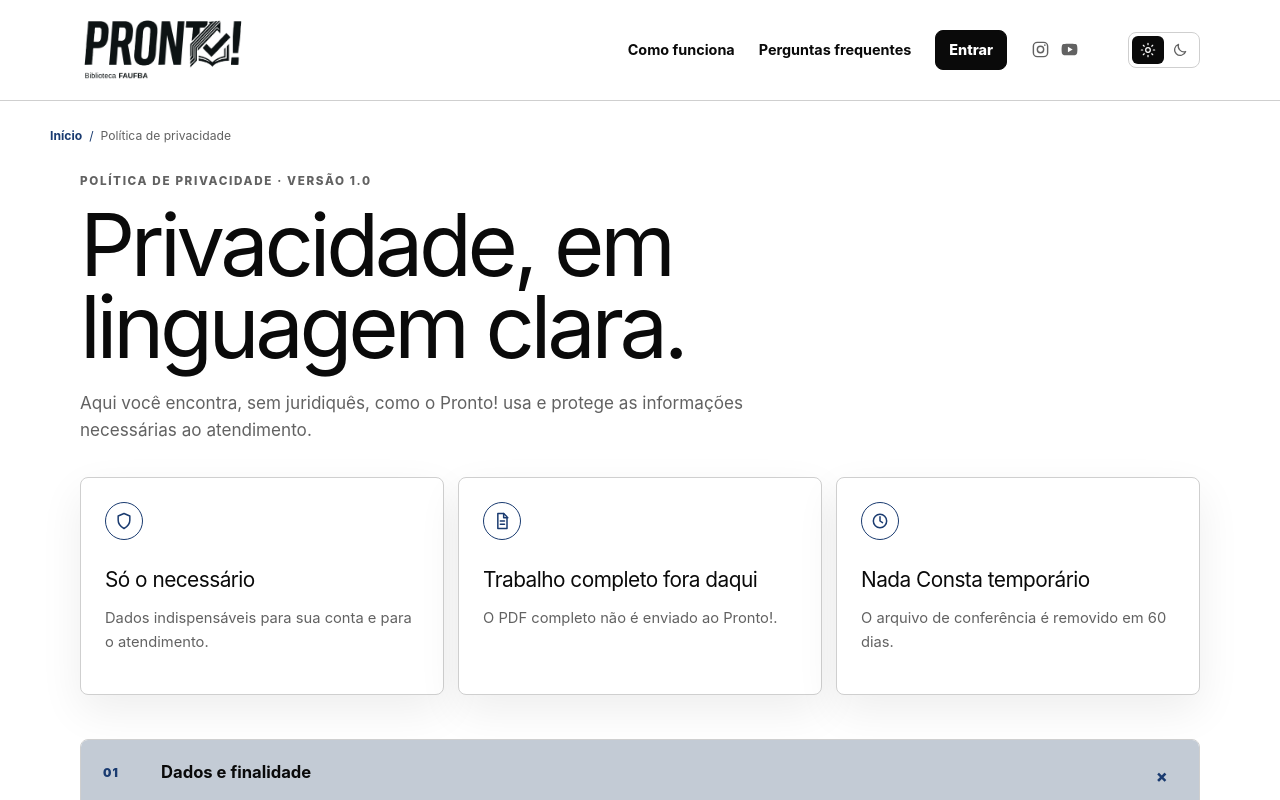
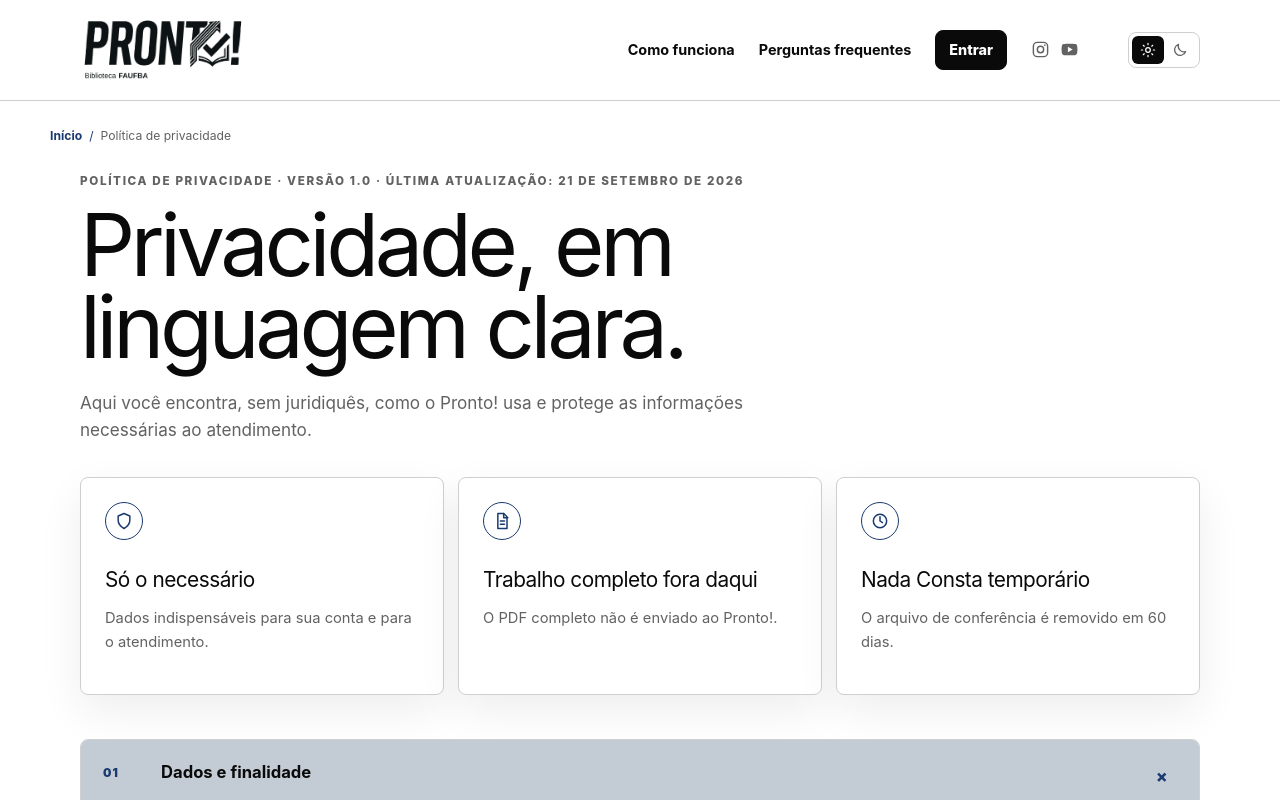
Before and after one commit to ramondavi/codex-projetos, a Next.js app: page /politica-de-privacidade in a window 1280 px wide. Shown: the top 800 px of the page. Built offline with nearby package versions, Linux system fonts and the light colour scheme; no server answers.

Commit message:
docs: finaliza aviso de privacidade

```diff
--- a/src/app/politica-de-privacidade/page.tsx
+++ b/src/app/politica-de-privacidade/page.tsx
@@ -21,13 +21,13 @@ function SummaryIcon({ name }: { name: string }) {
 export default function PrivacyNoticePage() {
   return <><SiteHeader /><main className="privacy-page">
     <header className="container privacy-hero">
-      <p className="eyebrow">Política de privacidade · versão 1.0</p><h1>Privacidade, em linguagem clara.</h1>
+      <p className="eyebrow">Política de privacidade · versão 1.0 · última atualização: 21 de setembro de 2026</p><h1>Privacidade, em linguagem clara.</h1>
       <p className="privacy-hero__lead">Aqui você encontra, sem juridiquês, como o Pronto! usa e protege as informações necessárias ao atendimento.</p>
     </header>
     <section className="container privacy-summary" aria-label="Resumo da política">{summary.map(([icon, title, description]) => <article className="privacy-summary__card" key={title}><span className="privacy-summary__icon"><SummaryIcon name={icon} /></span><h2>{title}</h2><p>{description}</p></article>)}</section>
     <section className="container privacy-accordion" aria-label="Detalhes da política de privacidade">
       <details open><summary><span>01</span><strong>Dados e finalidade</strong><b aria-hidden="true">+</b></summary><div><p>Podemos tratar nome, e-mail institucional, CPF, matrícula ou vínculo acadêmico, dados da solicitação, link público do trabalho e informações do atendimento. Senhas não são visíveis para a biblioteca.</p><p>Usamos esses dados para identificar a pessoa usuária, manter a conta segura, receber e atender a solicitação de ficha, orientar o autodepósito e registrar ações necessárias à continuidade do serviço.</p></div></details>
-      <details><summary><span>02</span><strong>Responsáveis, base legal e contato</strong><b aria-hidden="true">+</b></summary><div><p><strong>Controladora:</strong> Universidade Federal da Bahia (UFBA), por meio da Biblioteca da Faculdade de Arquitetura.</p><p><strong>Canal do serviço:</strong> <a href="mailto:bibarq@ufba.br">bibarq@ufba.br</a>. <strong>Encarregada de Dados da UFBA:</strong> Ana Cláudia Caldas Mendonça Semêdo; canal institucional: <a href="mailto:ouvidoria@ufba.br">ouvidoria@ufba.br</a>.</p><p>O tratamento fundamenta-se no cumprimento de obrigação legal ou regulatória e atende à finalidade pública de prestar o serviço bibliotecário da UFBA.</p></div></details>
+      <details><summary><span>02</span><strong>Responsáveis, base legal e contato</strong><b aria-hidden="true">+</b></summary><div><p><strong>Controladora:</strong> Universidade Federal da Bahia (UFBA), por meio da Biblioteca da Faculdade de Arquitetura.</p><p><strong>Canal do serviço:</strong> <a href="mailto:bibarq@ufba.br">bibarq@ufba.br</a>. <strong>Encarregada de Dados da UFBA:</strong> Ana Cláudia Caldas Mendonça Semêdo; canal institucional: <a href="mailto:ouvidoria@ufba.br">ouvidoria@ufba.br</a>.</p><p>Informações institucionais sobre proteção de dados estão disponíveis na <a href="https://lgpd.ufba.br/" target="_blank" rel="noreferrer">página de LGPD da UFBA</a>.</p><p>O tratamento fundamenta-se no cumprimento de obrigação legal ou regulatória e atende à finalidade pública de prestar o serviço bibliotecário da UFBA.</p></div></details>
       <details><summary><span>03</span><strong>Seus direitos</strong><b aria-hidden="true">+</b></summary><div><p>Você pode confirmar o tratamento, acessar e corrigir seus dados; pedir anonimização, bloqueio ou eliminação quando cabível; conhecer compartilhamentos; pedir portabilidade quando aplicável; peticionar à ANPD e opor-se a tratamento irregular.</p><p>Alguns pedidos dependem da finalidade pública, das obrigações legais e das regras de conservação. A Ouvidoria orienta o atendimento.</p></div></details>
       <details><summary><span>04</span><strong>Acesso, compartilhamento e cookies</strong><b aria-hidden="true">+</b></summary><div><p>Você acessa seus próprios dados. A equipe autorizada vê apenas o necessário para atender a solicitação. A coordenação, quando habilitada, recebe visão limitada, sem CPF, documentos ou comentários internos.</p><p>Supabase (autenticação, banco e armazenamento) e Vercel (hospedagem) atuam como operadores técnicos. O Pronto! não vende dados nem os utiliza para marketing.</p><p>Cookies essenciais mantêm a sessão. O navegador pode guardar preferência de tema e rascunho local. Não usamos cookies de publicidade ou ferramentas próprias de análise de navegação.</p></div></details>
       <details><summary><span>05</span><strong>Proteção e prazos de guarda</strong><b aria-hidden="true">+</b></summary><div><p>Usamos conexão protegida, autenticação, controle por perfil e registros de ações para reduzir riscos. Conta, CPF, e-mail e o atendimento acadêmico são mantidos enquanto houver vínculo e, no total, por 100 anos, como assentamento individual do aluno. Solicitação, metadados, ficha, pendências e homologação seguem o mesmo prazo.</p><p>O Nada Consta no Pronto! é apenas arquivo de conferência e é removido 60 dias após o encerramento; o registro de longo prazo permanece no Pergamum. Auditorias administrativas e operacionais: 5 anos; logs técnicos: 6 meses; incidentes: 5 anos após apuração; backups: 90 dias, salvo preservação necessária.</p></div></details>
```
Also changed, not shown: 2 other files (tests, documents, lock files or other folders).
